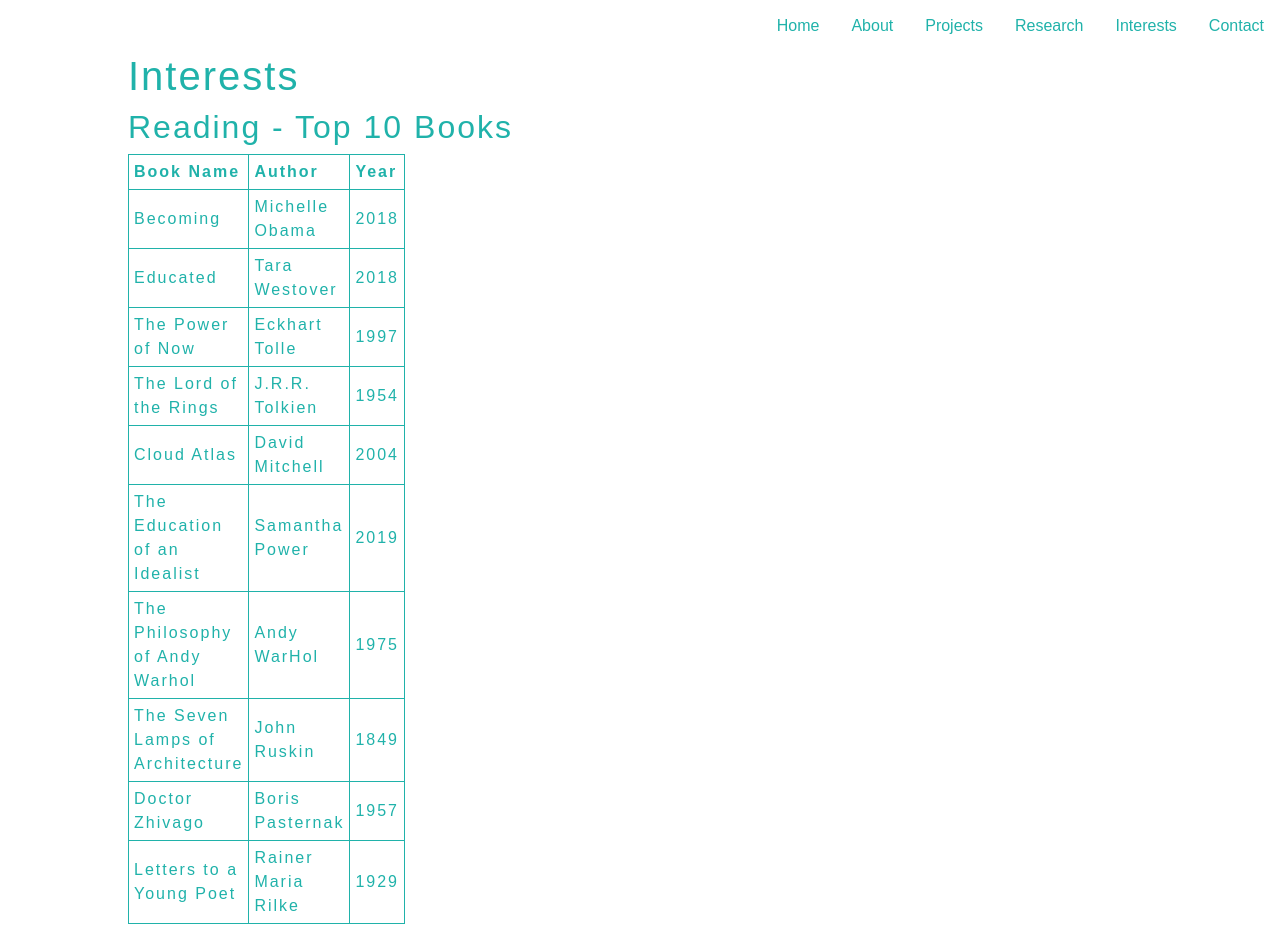
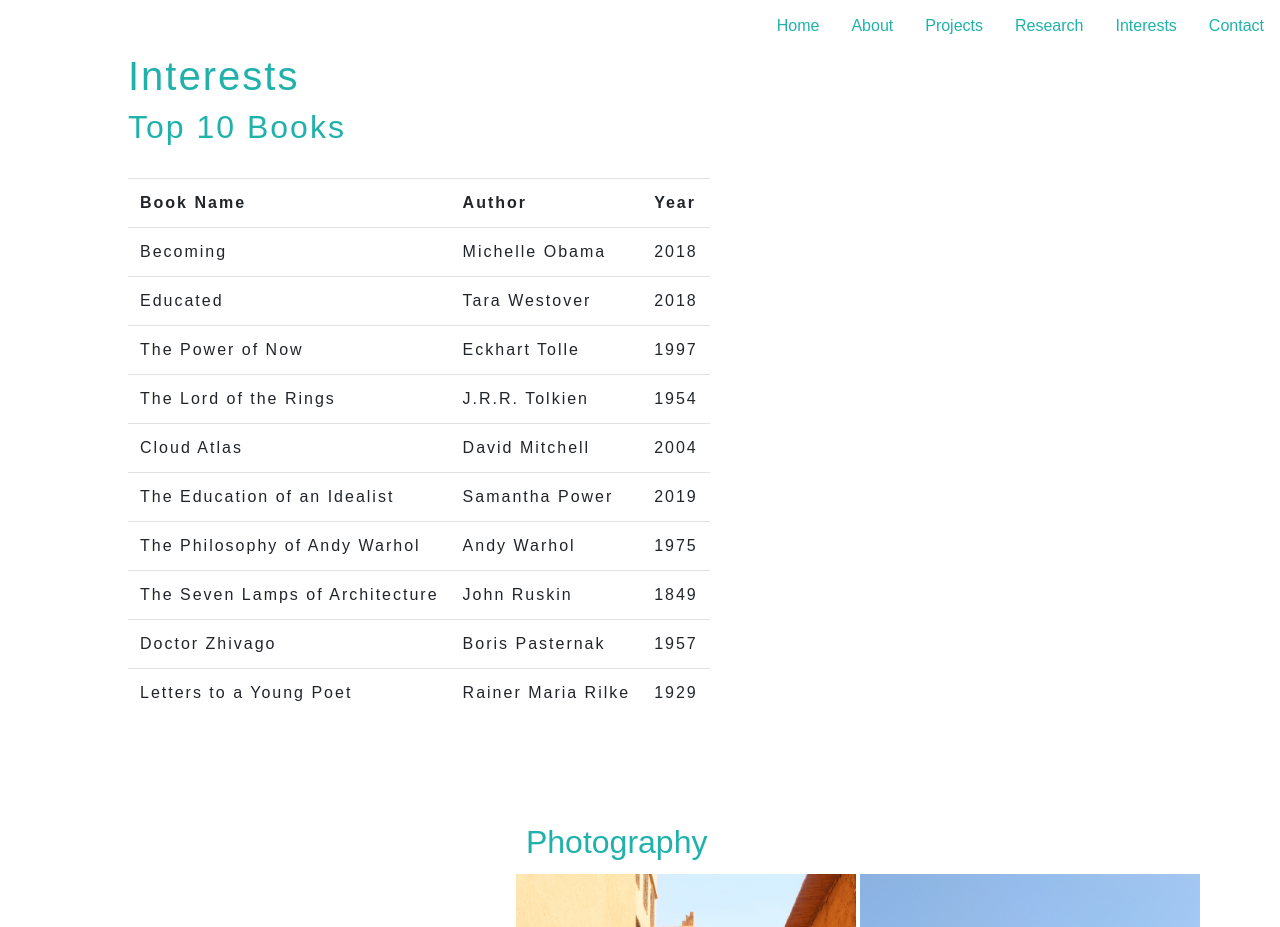
Before and after one commit to gwalsh-ui/gwalsh-ui.github.io, a plain HTML site: page interests.html in a window 1280 px wide. Shown: the top 927 px of the page. Drawn offline with nearby package versions, Linux system fonts and the light colour scheme.

Commit message:
Bootstrap

```diff
--- a/assignment_1.css
+++ b/assignment_1.css
@@ -135,10 +135,10 @@ input[type=text], select, textarea {
 th, td {
     padding: 5px;
 }
-table, th, td {
+/*table, th, td {
     border: 1px solid;
     border-collapse: collapse;
-}
+}*/
 #photography {
     float: right;
     padding-top: 7%;
--- a/interests.html
+++ b/interests.html
@@ -23,8 +23,9 @@
 <!-- Booklist -->
 <div class="sansserif" id="reading_list">
     <h1>Interests</h1>
-    <h2>Reading - Top 10 Books</h2>
-<table style="width:50%">
+    <h2>Top 10 Books</h2>
+    <br>
+<table class="table table-hover" >
     <tr>
         <th>Book Name</th>
         <th>Author</th>
@@ -62,7 +63,7 @@
     </tr>
     <tr>
         <td>The Philosophy of Andy Warhol</td>
-        <td>Andy WarHol</td>
+        <td>Andy Warhol</td>
         <td>1975</td>
     </tr>
     <tr>
```
